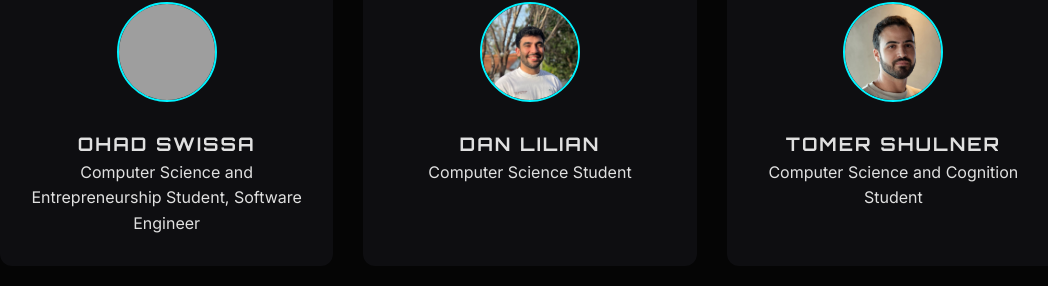
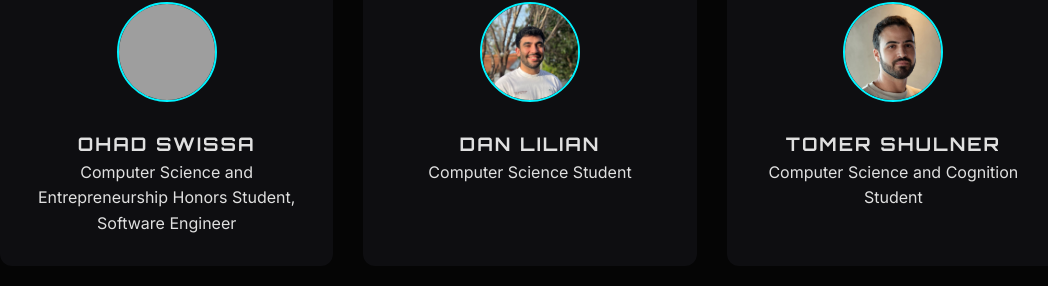
Before and after one commit to ohadswissa/ohadswissa.github.io, a plain HTML site: page index.html in a window 1280 px wide. Shown: the part 2440-2726 px from the top of the page, without its empty margins (110-1158 px from the left). Drawn offline with Linux system fonts and the light colour scheme; grey boxes are pictures that could not be loaded.

Commit message:
bio update

```diff
--- a/index.html
+++ b/index.html
@@ -120,7 +120,7 @@
                 <div class="team-member">
                     <img src="ohad.jpg" alt="Ohad Swissa" class="avatar">
                     <h3>Ohad Swissa</h3>
-                    <p>Computer Science and Entrepreneurship Student, Software Engineer</p>
+                    <p>Computer Science and Entrepreneurship Honors Student, Software Engineer</p>
                 </div>
                 <div class="team-member">
                     <img src="dan.jpg" alt="Dan Lilian" class="avatar">
```
